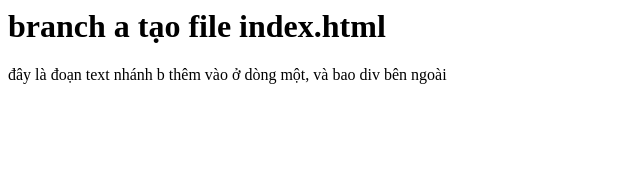
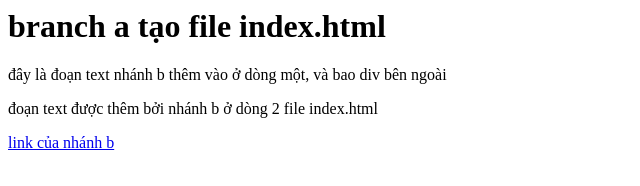
Before and after one commit to traisobar/learngit, a plain HTML site: page index.html in a window 1280 px wide. Shown: the whole page, without its empty margins (0-640 px from the left). Drawn offline with Linux system fonts and the light colour scheme.

Commit message:
conflic test nhánh b thêm vài dòng code \

```diff
--- a/index.html
+++ b/index.html
@@ -1 +1,3 @@
 <div><h1>branch a tạo file index.html</h1> <span>đây là đoạn text  nhánh b thêm vào ở dòng một, và bao div bên ngoài </span></div>
+<p>đoạn text được thêm bởi nhánh b ở dòng 2 file index.html</p>
+<a href="#">link của nhánh b</a>
```
